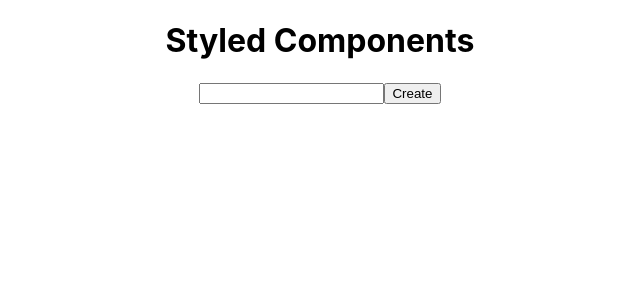
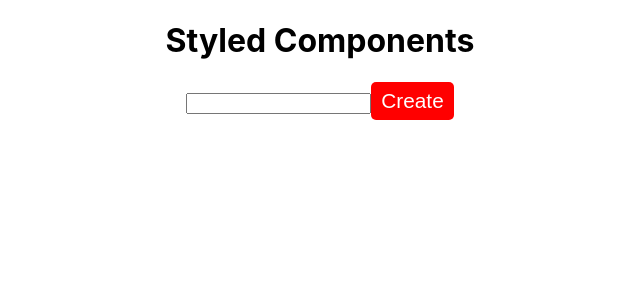
Before and after one commit to Jarkkohei/react_styled_components, a React (Create React App) app: page / in a window 1280 px wide. Shown: the top 300 px of the page, without its empty margins (320-960 px from the left). Built offline with nearby package versions, Linux system fonts and the light colour scheme.

Commit message:
Import styled-components and create Button-component

```diff
--- a/src/App.js
+++ b/src/App.js
@@ -1,5 +1,16 @@
 import React from 'react';
+import styled from 'styled-components';
 import './App.css';
+
+const Button = styled.button`
+  font-family: sans-serif;
+  font-size: 1.3rem;
+  border: none;
+  border-radius: 5px;
+  padding: 7px 10px;
+  background: red;
+  color: #fff;
+`
 
 function App() {
   return (
@@ -7,7 +18,7 @@
       <h1>Styled Components</h1>
       <form action="">
         <input type="text"/>
-        <button>Create</button>
+        <Button>Create</Button>
       </form>
     </div>
   );
```
